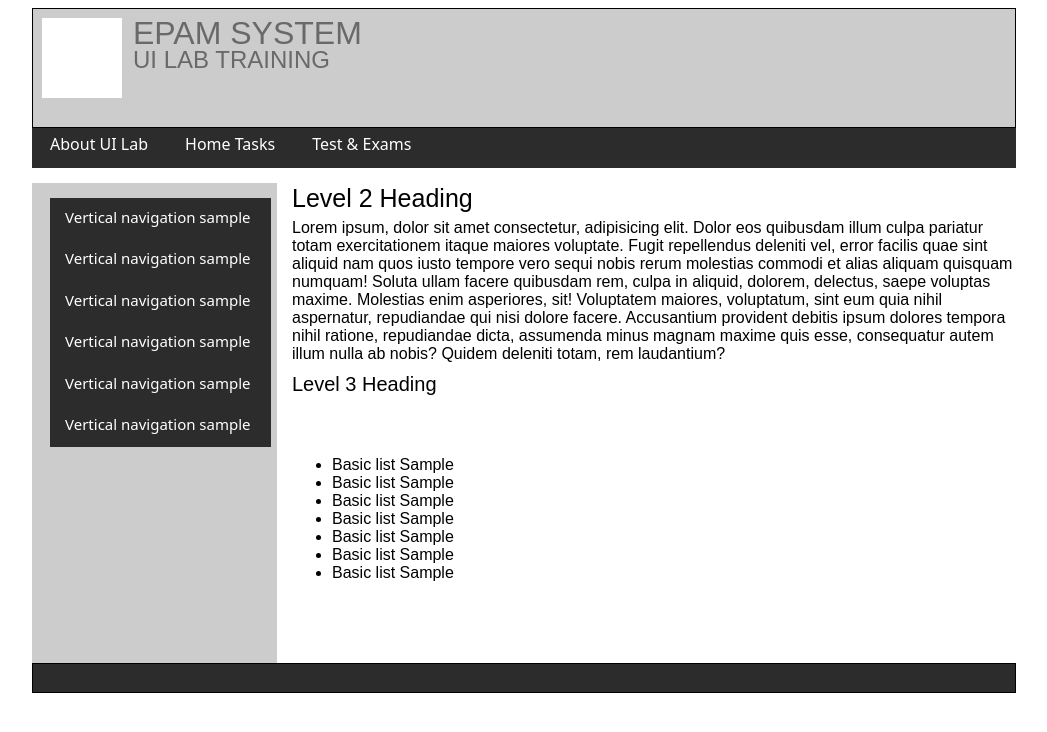
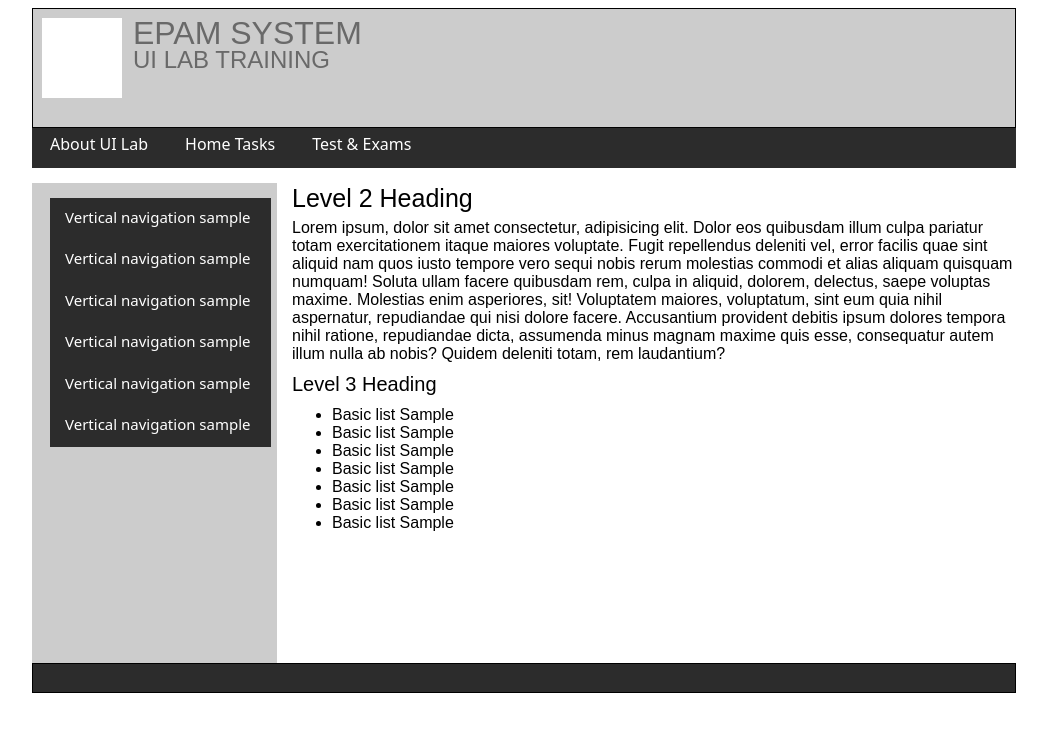
Before and after one commit to yli4ka/blabla, a plain HTML site: page index.html in a window 1280 px wide. Shown: the whole page, without its empty margins (116-1163 px from the left). Drawn offline with Linux system fonts and the light colour scheme.

Commit message:
debugged .yu class

```diff
--- a/styles.css
+++ b/styles.css
@@ -111,7 +111,7 @@
 		  position: relative;
 	}
 	.yu{
-		style="bottom: 50px;
+		 bottom: 50px;
 		 position: relative;
 	}
 	body{padding: 0 140px;}
```
